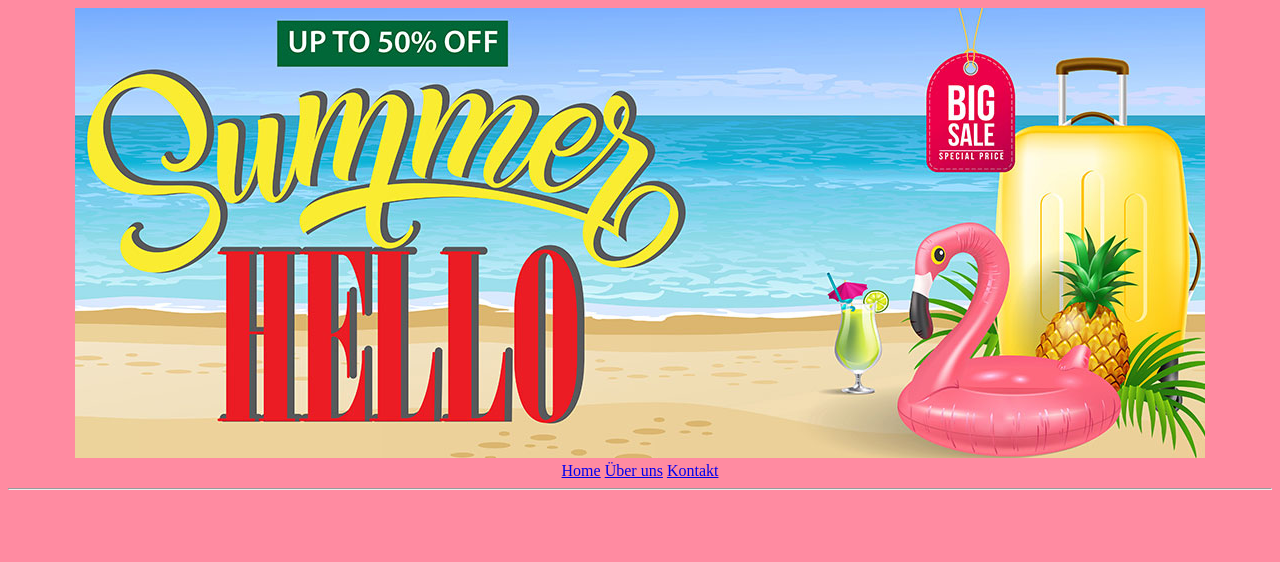
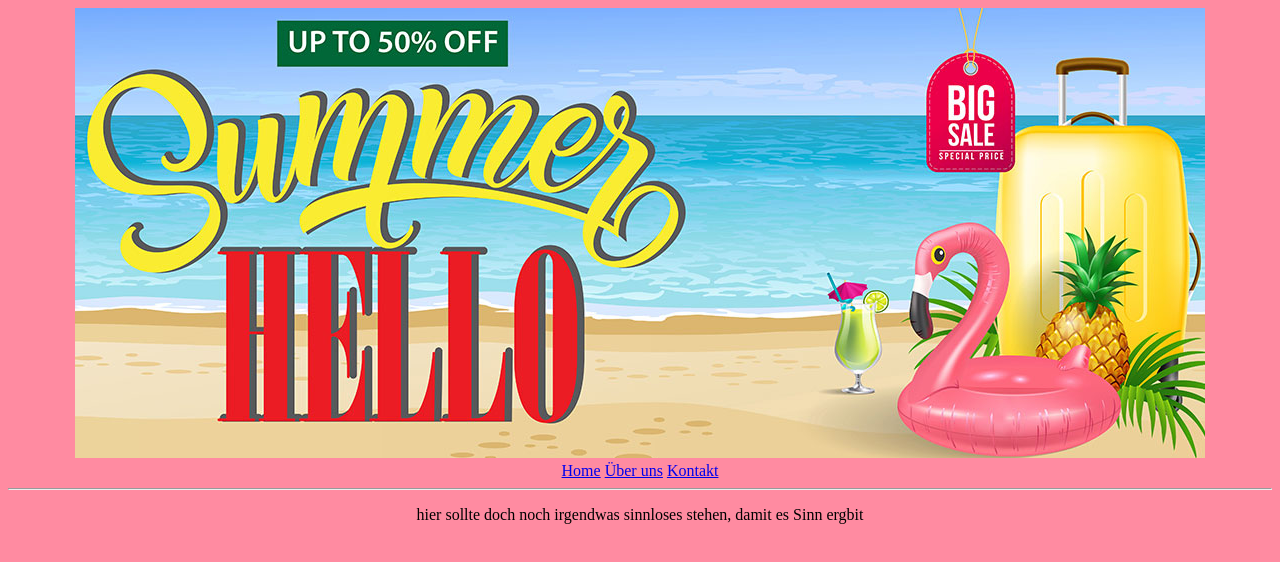
Before and after one commit to tou-louse/Schaefer, a plain HTML site: page index.html in a window 1280 px wide. Drawn offline with Linux system fonts and the light colour scheme.

Commit message:
new index

```diff
--- a/index.html
+++ b/index.html
@@ -24,9 +24,10 @@
          <a href="aboutme.html">Über uns</a>
          <a href="kontakt.html">Kontakt</a>
          <br>
+<hr>
+         <p>hier sollte doch noch irgendwas sinnloses stehen, damit es Sinn ergbit</p>
 
     </div>
-    <hr>
 
 
 
```
